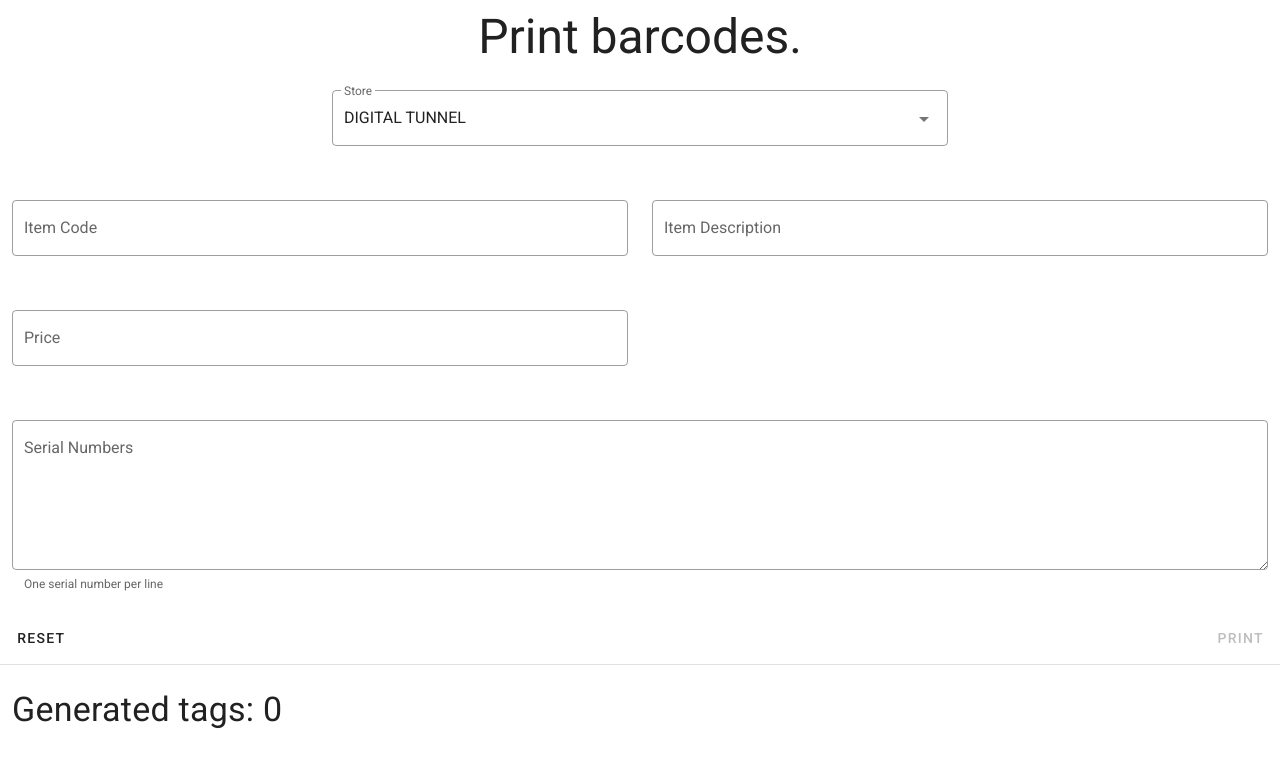
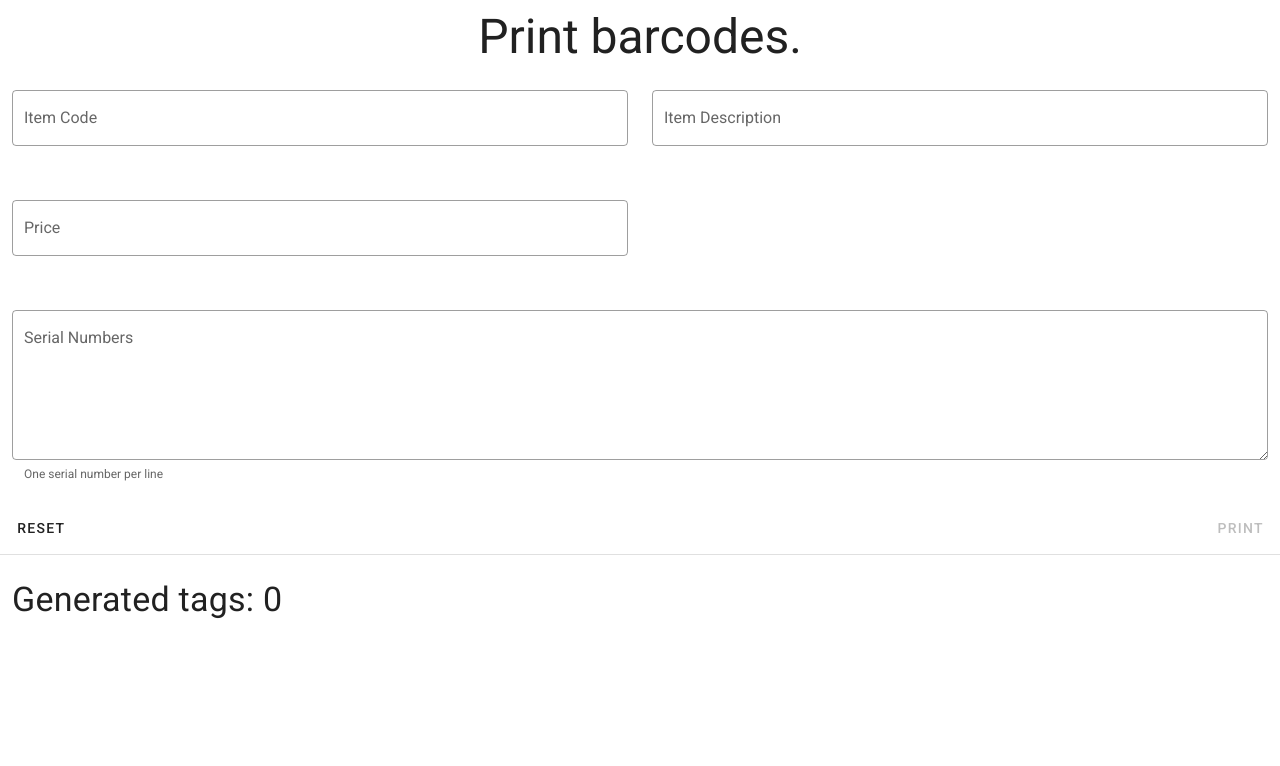
Before and after one commit to christianeyee/barkoode, a Vue app: page / in a window 1280 px wide. Shown: the top 766 px of the page. Built offline with nearby package versions, Linux system fonts and the light colour scheme.

Commit message:
Use barcode lib

```diff
--- a/package.json
+++ b/package.json
@@ -9,6 +9,7 @@
   },
   "dependencies": {
     "core-js": "^3.6.5",
+    "jsbarcode": "^3.11.5",
     "vue": "^2.6.11",
     "vuetify": "^2.4.0"
   },
--- a/src/App.vue
+++ b/src/App.vue
@@ -21,10 +21,3 @@ export default {
   }),
 };
 </script>
-
-<style>
-@font-face {
-  font-family: 'code128';
-  src: URL('assets/LibreBarcode128-Regular.ttf') format('truetype');
-}
-</style>
--- a/src/components/CreateForm.vue
+++ b/src/components/CreateForm.vue
@@ -9,21 +9,6 @@
             <p class="text-h3 text-center mt-3">
                 Print barcodes.
             </p>
-        </v-row>
-        <v-row class="d-flex justify-center">
-            <v-col
-            cols="8"
-            sm="6"
-          >
-            <v-select
-              v-model="form.store"
-              :items="stores"
-              color="blue darken-2"
-              label="Store"
-              outlined
-              required
-            ></v-select>
-            </v-col>
         </v-row>
         <v-row>
           <v-col
@@ -115,12 +100,13 @@
 </template>
 
 <script>
-import PreviewCard from "./PreviewCard"
-  const stores = ['DIGITAL TUNNEL']
+import PreviewCard from "./PreviewCard";
+
   const formatter = new Intl.NumberFormat('en-US', {
     style: 'currency',
     currency: 'PHP',
-  })
+});
+
   export default {
     components: {
       PreviewCard,
@@ -128,7 +114,6 @@ import PreviewCard from "./PreviewCard"
 
     data () {
       const defaultForm = Object.freeze({
-        store: stores[0],
         code: '',
         description: '',
         serials: '',
@@ -144,7 +129,6 @@ import PreviewCard from "./PreviewCard"
           item: [val => (val || '').length > 0 || 'This field is required.'],
         },
         defaultForm,
-        stores,
         tags: []
       }
     },
@@ -152,7 +136,6 @@ import PreviewCard from "./PreviewCard"
     computed: {
       formIsValid () {
         return (
-          this.form.store &&
           this.form.code &&
           this.form.description &&
           this.form.serials &&
@@ -177,7 +160,6 @@ import PreviewCard from "./PreviewCard"
           for (const serial of serialNumbers) {
               if (serial.trim().length > 0) {
                 this.tags.push({
-                  store : this.form.store,
                   code,
                   description,
                   price,
@@ -188,5 +170,5 @@ import PreviewCard from "./PreviewCard"
           this.form.serials = ''
       },
     },
-  }
+};
 </script>
--- a/src/components/PreviewCard.vue
+++ b/src/components/PreviewCard.vue
@@ -4,21 +4,12 @@
         class="preview mx-auto my-12"
         max-width="250"
     >
-        <v-card-title class="preview-title">
-            {{item.store}}
-        </v-card-title>
         <v-container fluid>
-        <v-row>
-            <p class="barcode">
-                {{ item.serial }}
-            </p>
-            <p class="barcode-readable">
-                {{ item.serial }}
-            </p>
+        <v-row class="d-flex justify-center">
+            <svg id="barcode"></svg>
         </v-row>
         </v-container>
         <v-card-text class="preview-details">
-            {{ item.serial }}
             {{ item.description }}
             {{ item.price }}
             {{ item.code }}
@@ -27,37 +18,27 @@
 </template>
 
 <script>
+import JsBarcode from "jsbarcode";
+
 export default {
     name: 'PreviewCard',
 
     props: {
         item: {}
-    }
-}
+    },
+
+    mounted: function () {
+        this.$nextTick(function () {
+            JsBarcode("#barcode", this.item.serial);
+        })
+    },
+};
+
+
 </script>
 
 <style scoped>
 .preview {
     font-family: 'Courier New', Courier, monospace;
 }
-
-.preview-title {
-    letter-spacing: 0.15em;
-}
-
-.barcode {
-    font-family: "code128";
-    transform: scaleY(4);
-    font-size: 48px;
-    margin-top: 42px;
-    margin-bottom: -16px;
-    margin-left: auto;
-    margin-right: auto;
-    text-align: center;
-}
-
-.barcode-readable {
-    letter-spacing: 0.5em;
-    margin: auto;
-}
 </style>
```
Also changed, not shown: src/assets/LibreBarcode128-Regular.ttf (deleted), 1 other file (tests, documents, lock files or other folders).
